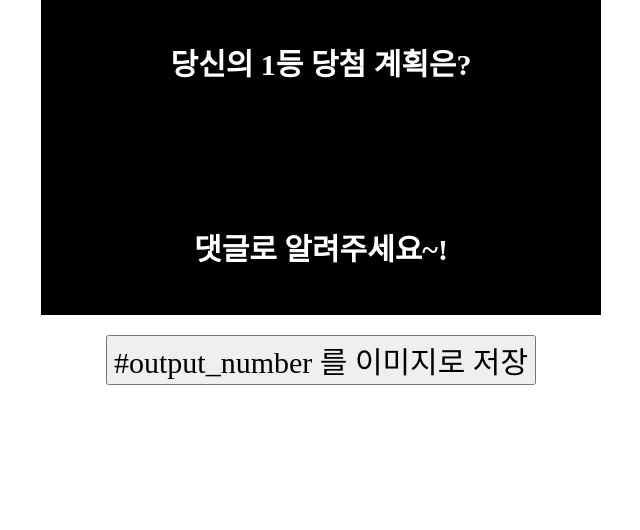
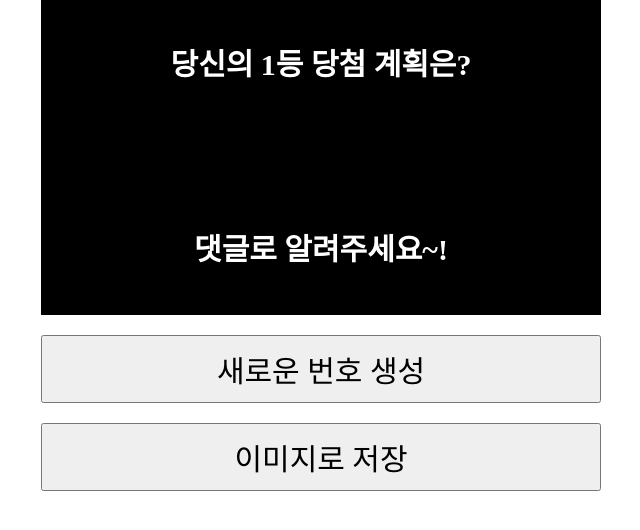
Before and after one commit to rukawa-dev/device_info, a website: page lt.html in a window 1280 px wide. Shown: the whole page, without its empty margins (319-959 px from the left). Drawn offline with nearby package versions, Linux system fonts and the light colour scheme; no server answers; a web font is replaced by a local one.

Commit message:
Update lt.html

```diff
--- a/lt.html
+++ b/lt.html
@@ -7,6 +7,8 @@
   <link rel="stylesheet" type="text/css" href="https://cdnjs.cloudflare.com/ajax/libs/meyer-reset/2.0/reset.css"/>
   <script src="https://cdnjs.cloudflare.com/ajax/libs/jquery/3.7.1/jquery.min.js"></script>
   <script src="https://cdnjs.cloudflare.com/ajax/libs/html2canvas/1.4.1/html2canvas.min.js"></script>
+
+  <meta name="viewport" content="width=560,user-scalable=yes">
 
   <script src="lt.js"></script>
   <title>lt.html</title>
@@ -76,12 +78,15 @@
     .box-62b88b79{
       margin-top:20px;
       display:flex;
+      flex-direction:column;
       align-items:center;
       justify-content:center;
-      gap:0rem;
+      gap:20px;
     }
 
-    #button-e0594213{
+    button{
+      padding:10px;
+      width:560px;
       font-size:30px;
     }
 
@@ -135,8 +140,11 @@
 </div>
 
 <div class="box-62b88b79">
+  <button id="button-fd77e1fe">
+    새로운 번호 생성
+  </button>
   <button id="button-e0594213">
-    #output_number 를 이미지로 저장
+    이미지로 저장
   </button>
 </div>
 
```
